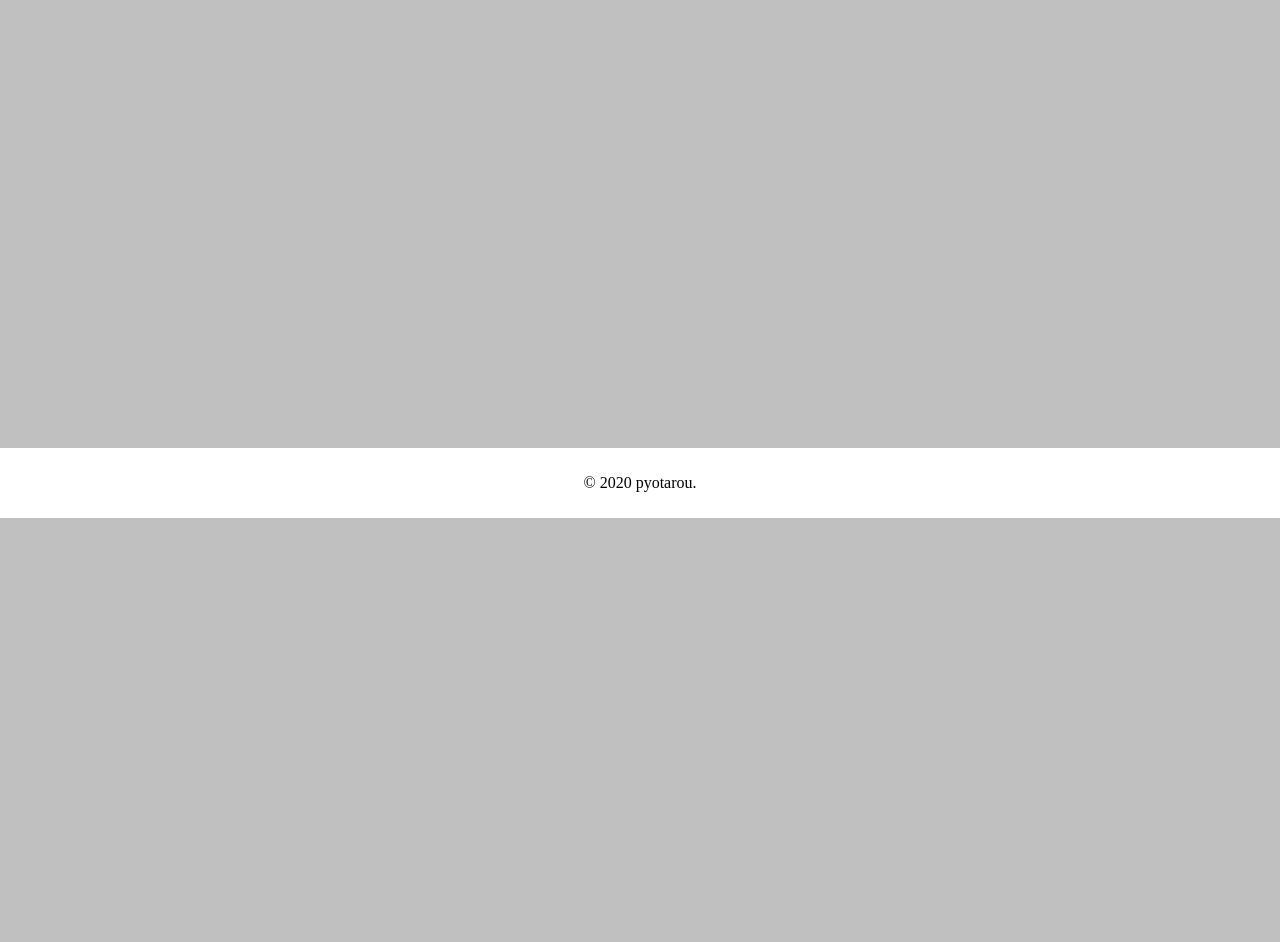
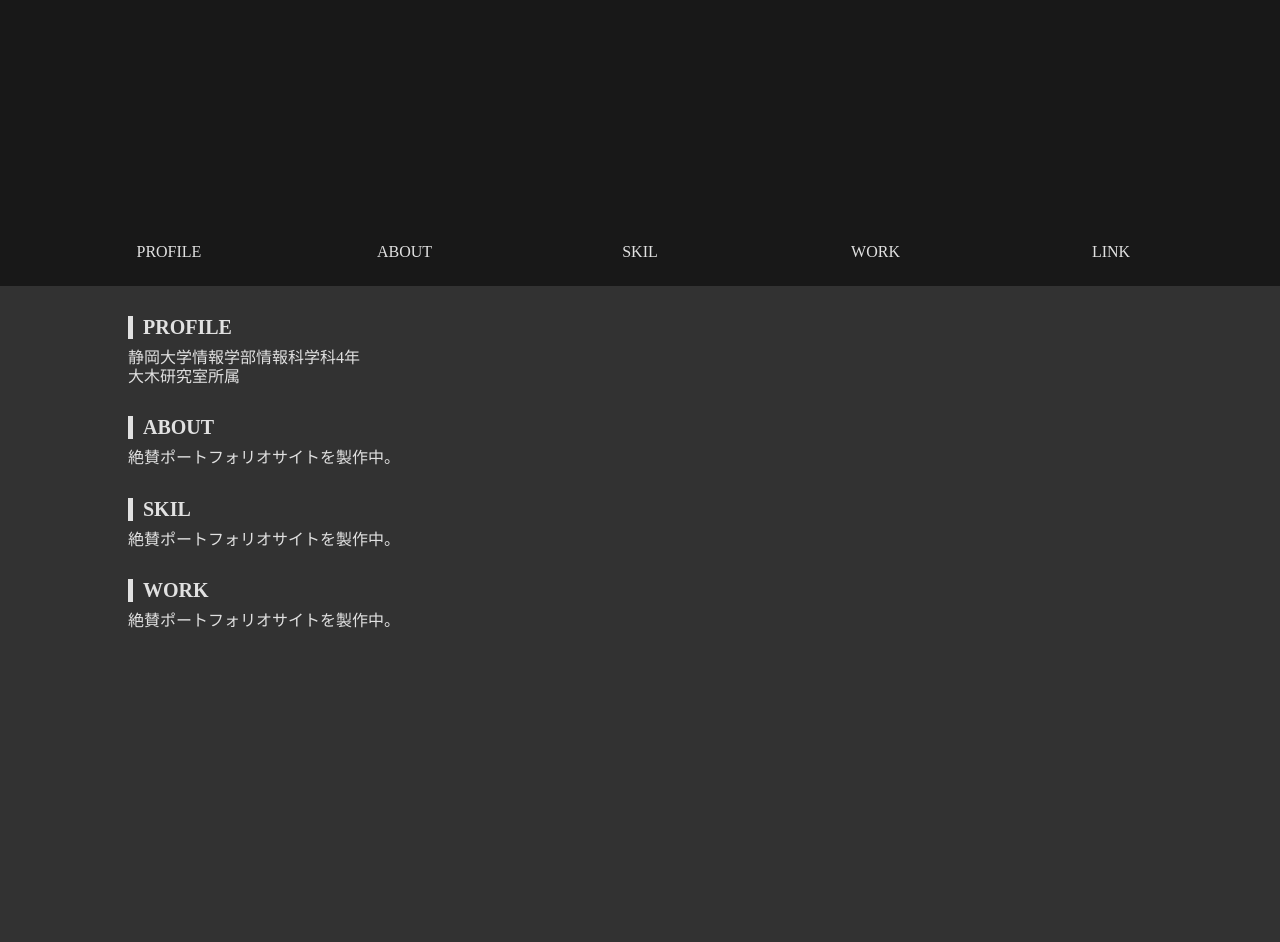
Before and after one commit to pyotarou/portfolio, a plain HTML site: page index.html in a window 1280 px wide. Shown: the part 282-1224 px from the top of the page. Before the commit the page ends 800 px from the top, so only its background shows below. Drawn offline with Linux system fonts and the light colour scheme.

Commit message:
second commit

```diff
--- a/css/common.css
+++ b/css/common.css
@@ -1,20 +1,26 @@
 html {
-    background-color: #c0c0c0;
+    background-color: rgb(50, 50, 50);
+    color: #e1e1e1;
 }
 
+/*********************************
+ global navigation
+**********************************/
 header {
     width: 100%;
-    background-color: rgb(255, 255, 255);
-    position: fixed;
+    background-color: rgb(24, 24, 24);
     top: 0;
     padding: 0 4%;
-    display: flex;
     align-items: center;
 }
 
 header h1{
-    font-size: 20px;
+    font-size: 30px;
     font-weight: bold;
+    width: 100%;
+    line-height: 500px;
+    display: block;
+    text-align: center;
 }
 
 header ul {
@@ -25,29 +31,54 @@ header ul {
 
 header ul li{
     margin: auto;
-    width: 100px;
+    width: 20%;
 }
 
 header ul li a {
-    padding: 20% 0;
+    padding: 25px 0;
     text-align: center;
     display: block;
 }
 
 header li :hover{
-    background-color: rgb(185, 185, 185);
+    background-color: rgb(56, 56, 56);
+    transition: background-color .5s;
 }
 
 .global-nav {
     margin: 0 0 0 auto;
 }
 
+/*********************************
+ footer style
+**********************************/
 footer {
     width: 100%;
-    background-color: rgb(255, 255, 255);
-    position: absolute;
+    background-color: rgb(24, 24, 24);
+    position: relative;
     bottom: 0;
     text-align: center;
     line-height: 70px;
+}
 
+/*********************************
+ contents style
+**********************************/
+
+.contents {
+    width: 80%;
+    height: 100%;
+    margin: auto;
 }
+
+.contents h1 {
+    font-size: 20px;
+    margin: 10px 0;
+    padding: 0px 10px;
+    border-left: thick solid #e1e1e1;
+    font-weight: bold;
+}
+
+.contents section {
+    margin: 30px 0;
+}
--- a/index.html
+++ b/index.html
@@ -10,15 +10,36 @@
             <h1>pyotarou's portfolio</h1>
             <nav class="global-nav">
                 <ul>
-                    <li><a href="###">HOME</a></li>
+                    <li><a href="###">PROFILE</a></li>
                     <li><a href="####">ABOUT</a></li>
+                    <li><a href="####">SKIL</a></li>
                     <li><a href="####">WORK</a></li>
                     <li><a href="####">LINK</a></li>
                 </ul>
             </nav>
         </header>
-
-        <p>絶賛ポートフォリオサイトを製作中。</p>
+        <div class="contents">
+            <section class="profile">
+                <h1>PROFILE</h1>
+                <ul>
+                    <li>静岡大学情報学部情報科学科4年</li>
+                    <li>大木研究室所属</li>
+                    <li></li>
+                </ul>
+            </section>
+            <section class="about">
+                <h1>ABOUT</h1>
+                <p>絶賛ポートフォリオサイトを製作中。</p>
+            </section>
+            <section class="skil">
+                <h1>SKIL</h1>
+                <p>絶賛ポートフォリオサイトを製作中。</p>
+            </section >
+            <section class="work">
+                <h1>WORK</h1>
+                <p>絶賛ポートフォリオサイトを製作中。</p>
+            </section>
+        </div>
         <footer>
             <p>© 2020 pyotarou.</p>
         </footer>
```
